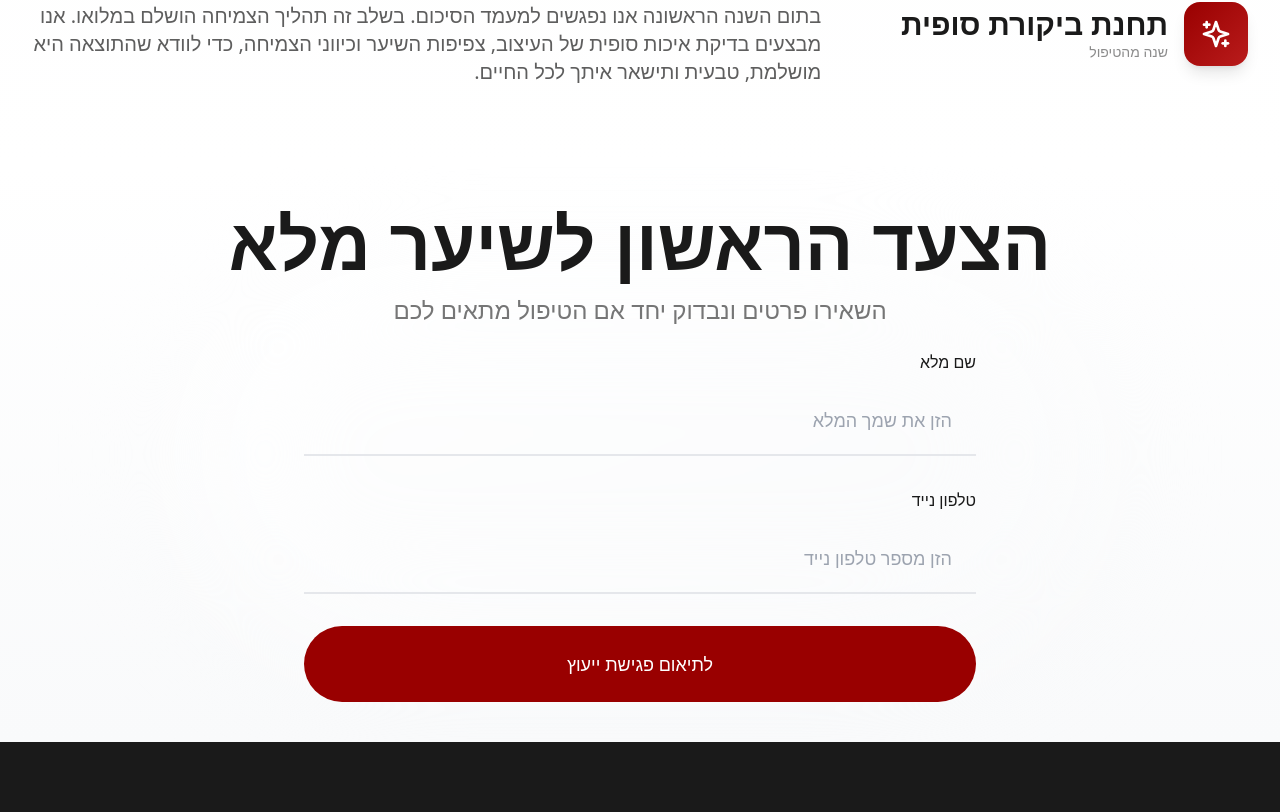
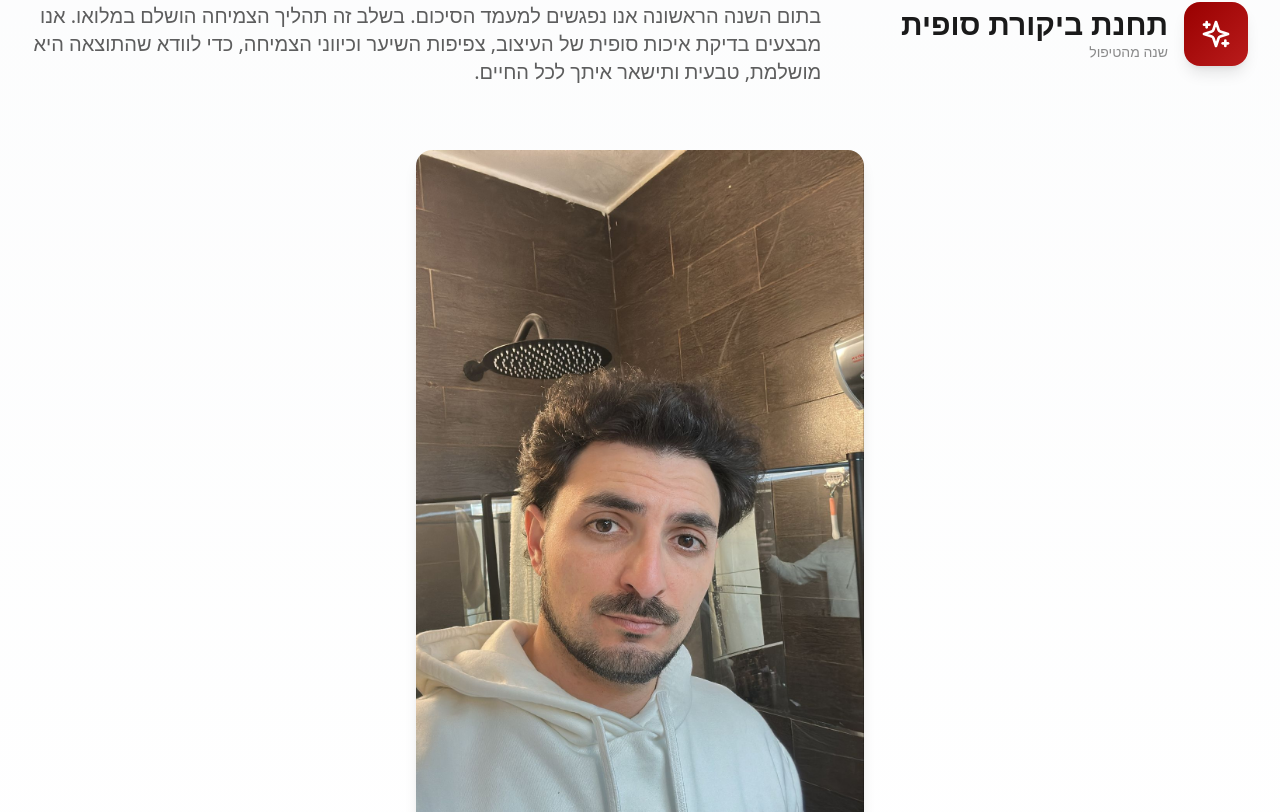
Before and after one commit to ofeklevy11/hanabi-test, a Next.js app: page /hair-transplant in a window 1280 px wide. Shown: the part 8608-9420 px from the top of the page. Built offline with nearby package versions, Linux system fonts and the light colour scheme.

Commit message:
images updated

```diff
--- a/app/hair-transplant/page.tsx
+++ b/app/hair-transplant/page.tsx
@@ -233,6 +233,16 @@ export default function HairTransplant() {
                 </h3>
                 <div className="text-lg md:text-xl text-charcoal/70 leading-relaxed font-normal text-right space-y-6">
                   <p>מראה מלאכותי (&quot;מראה בובה&quot;) נובע בדרך כלל מתכנון לקוי. ב-Hana bi, אנו בונים את קו השיער שלך בשכבות אנטומיות:</p>
+                  <div className="block md:hidden relative w-full h-[300px] rounded-2xl overflow-hidden my-4">
+                    <Image
+                      src="/files/hair/hairhana.jpeg"
+                      alt="ארכיטקטורה של קו השיער"
+                      fill
+                      className="object-contain"
+                      quality={95}
+                      sizes="100vw"
+                    />
+                  </div>
                   <ul className="space-y-4 list-disc pr-6">
                     <li><strong>הקו הראשון (The Frontal Design):</strong> מבוצע באמצעות &quot;סינגלים&quot; (זקיקים של שערה בודדת בלבד). כדי למנוע מראה נוקשה, אנו מעצבים קו מזוגזג וא-סימטרי בעדינות, המדמה את קו הצמיחה הטבעי איתו נולדנו.</li>
                     <li><strong>קווי העומק:</strong> בקו השני אנו משלבים זקיקי &quot;דאבל&quot; (זוגות), ומהקו השלישי והלאה עוברים לזקיקי &quot;טריפל&quot; המעניקים את עובי וחוזק השיער.</li>
@@ -247,7 +257,7 @@ export default function HairTransplant() {
               whileInView={{ opacity: 1, x: 0 }}
               viewport={{ once: true, margin: "-100px" }}
               transition={{ duration: 1, delay: 0.2 }}
-              className="relative overflow-hidden order-1 md:order-2 w-full h-full min-h-[400px]"
+              className="relative overflow-hidden order-1 md:order-2 w-full h-full min-h-[400px] hidden md:block"
             >
               <Image
                 src="/files/hair/hairhana.jpeg"
@@ -271,7 +281,7 @@ export default function HairTransplant() {
               whileInView={{ opacity: 1, x: 0 }}
               viewport={{ once: true, margin: "-100px" }}
               transition={{ duration: 1 }}
-              className="relative overflow-hidden w-full h-full min-h-[400px]"
+              className="relative overflow-hidden w-full h-full min-h-[400px] hidden md:block"
             >
               <Image
                 src="/files/hair/hanahiluz.jpeg"
@@ -296,6 +306,16 @@ export default function HairTransplant() {
                 </h3>
                 <div className="text-lg md:text-xl text-charcoal/70 leading-relaxed font-normal text-right space-y-6">
                   <p>הצלחה של השתלת שיער נמדדת לא רק באיך שהחלק הקדמי נראה, אלא גם בשמירה על החלק האחורי של הראש. ב-Hana bi, אנו מתייחסים לאזור התורם שלך ביראת קודש.</p>
+                  <div className="block md:hidden relative w-full h-[300px] rounded-2xl overflow-hidden my-4">
+                    <Image
+                      src="/files/hair/hanahiluz.jpeg"
+                      alt="הגנה על האזור התורם"
+                      fill
+                      className="object-contain"
+                      quality={95}
+                      sizes="100vw"
+                    />
+                  </div>
                   <h4 className="text-2xl font-bold text-charcoal mt-8">חילוץ זקיקים בטכנולוגיית &quot;Micro-Extraction&quot;:</h4>
                   <p>באמצעות מכשור קוריאני עדין ודק במיוחד, אנו מחלצים את הזקיקים אחד-אחד בדיוק כירורגי. הכלים המיוחדים שלנו מאפשרים לנו:</p>
                   <ul className="space-y-4 list-disc pr-6">
@@ -326,6 +346,16 @@ export default function HairTransplant() {
                 </h3>
                 <div className="text-lg md:text-xl text-charcoal/70 leading-relaxed font-normal text-right space-y-6">
                   <p>הזקיק הוא איבר חי, והזמן שלו מחוץ לגוף הוא קריטי. כדי להבטיח שכל שערה ושערה שאנחנו משתילים אכן תצמח, אנו משתמשים במערכת שימור וקירור זקיקים מתקדמת.</p>
+                  <div className="block md:hidden relative w-full h-[300px] rounded-2xl overflow-hidden my-4">
+                    <Image
+                      src="/files/hair/98.jpeg"
+                      alt="98% אחוזי קליטה"
+                      fill
+                      className="object-contain"
+                      quality={95}
+                      sizes="100vw"
+                    />
+                  </div>
                   <p>ברגע הוצאת הזקיק, הוא עובר לסביבה מבוקרת טמפרטורה המדמה את תנאי הגוף. פרוטוקול השימור הייחודי שלנו מאפשר לנו להגיע לתוצאה חסרת תקדים של 98% אחוזי קליטה. עבורך, זה אומר ביטחון מלא שמה שהשתלנו – יצמח בוודאות ויישאר איתך לתמיד.</p>
                 </div>
               </div>
@@ -336,7 +366,7 @@ export default function HairTransplant() {
               whileInView={{ opacity: 1, x: 0 }}
               viewport={{ once: true, margin: "-100px" }}
               transition={{ duration: 1, delay: 0.2 }}
-              className="relative overflow-hidden order-1 md:order-2 w-full h-full min-h-[400px]"
+              className="relative overflow-hidden order-1 md:order-2 w-full h-full min-h-[400px] hidden md:block"
             >
               <Image
                 src="/files/hair/98.jpeg"
@@ -652,6 +682,27 @@ export default function HairTransplant() {
                 </div>
               </div>
             </motion.div>
+
+            {/* Final Checkpoint Image */}
+            <motion.div
+              initial={{ opacity: 0, y: 30 }}
+              whileInView={{ opacity: 1, y: 0 }}
+              viewport={{ once: true, margin: "-100px" }}
+              transition={{ duration: 1 }}
+              className="flex justify-center"
+            >
+              <div className="relative w-full max-w-md rounded-2xl overflow-hidden shadow-lg">
+                <Image
+                  src="/files/hair/final-checkpoint.jpeg"
+                  alt="תחנת ביקורת סופית - תוצאה לאחר שנה"
+                  width={600}
+                  height={800}
+                  className="w-full h-auto object-cover"
+                  quality={95}
+                  sizes="(max-width: 768px) 100vw, 448px"
+                />
+              </div>
+            </motion.div>
           </div>
         </div>
       </section>
```
Also changed, not shown: public/files/hair/final-checkpoint.jpeg (added).
